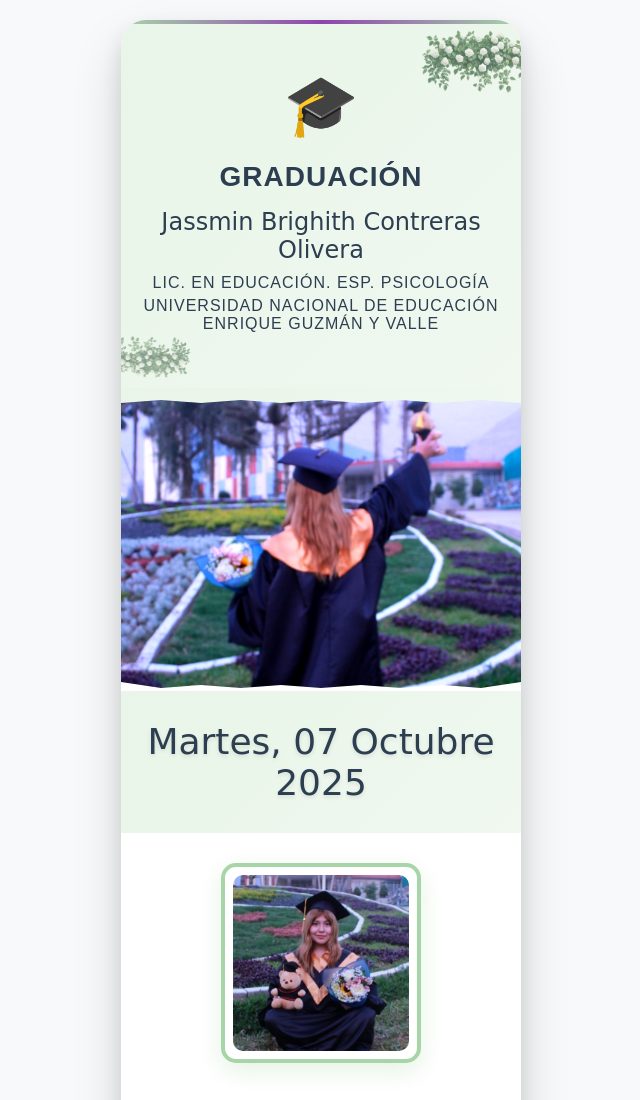
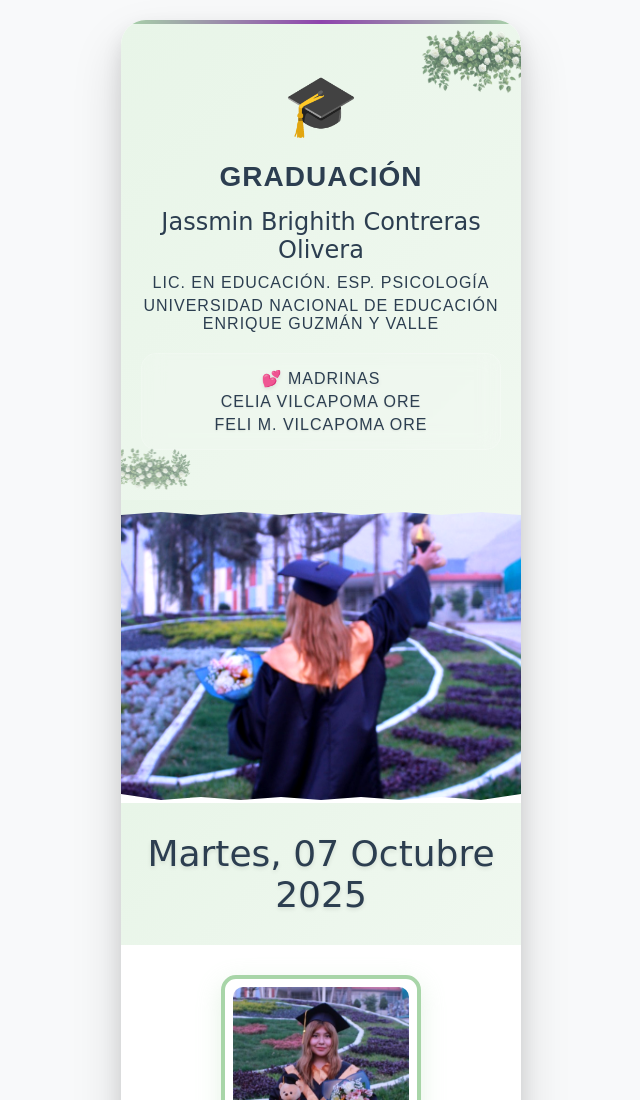
Before and after one commit to JeremiNzo/invitation-digital, a plain HTML site: page index.html in a window 1280 px wide. Shown: the top 1100 px of the page, without its empty margins (319-959 px from the left). Drawn offline with Linux system fonts and the light colour scheme.

Commit message:
feature:madrinas

```diff
--- a/index.html
+++ b/index.html
@@ -115,6 +115,42 @@
             color: #2c3e50;
             text-transform: uppercase;
             letter-spacing: 1px;
+        }
+
+        .godmothers-section {
+            margin-top: 20px;
+            padding: 15px;
+            background: rgba(255, 255, 255, 0.1);
+            border-radius: 15px;
+            border: 1px solid rgba(255, 255, 255, 0.2);
+            backdrop-filter: blur(10px);
+        }
+
+        .godmothers-title {
+            font-family: 'Brush Script MT', cursive;
+            font-size: 20px;
+            color: white;
+            margin-bottom: 10px;
+            text-align: center;
+            font-weight: normal;
+            text-shadow: 0 2px 4px rgba(0,0,0,0.1);
+        }
+
+        .godmothers-list {
+            text-align: center;
+        }
+
+        .godmother-name {
+            font-family: 'Arial', sans-serif;
+            font-size: 14px;
+            color: white;
+            margin-bottom: 5px;
+            font-weight: 500;
+            text-shadow: 0 1px 2px rgba(0,0,0,0.1);
+        }
+
+        .godmother-name:last-child {
+            margin-bottom: 0;
         }
 
         .graduation-photo-section {
@@ -743,6 +779,14 @@
             <h2>Jassmin Brighith Contreras Olivera</h2>
             <p>Lic. en educación. Esp. Psicología</p>
             <p>Universidad Nacional de Educación Enrique Guzmán y Valle</p>
+
+            <div class="godmothers-section">
+                <p class="godmothers-title">💕 Madrinas</p>
+                <div class="godmothers-list">
+                    <p class="godmother-name">Celia Vilcapoma Ore</p>
+                    <p class="godmother-name">Feli M. Vilcapoma Ore</p>
+                </div>
+            </div>
         </div>
 
         <div class="graduation-photo-section">
```
